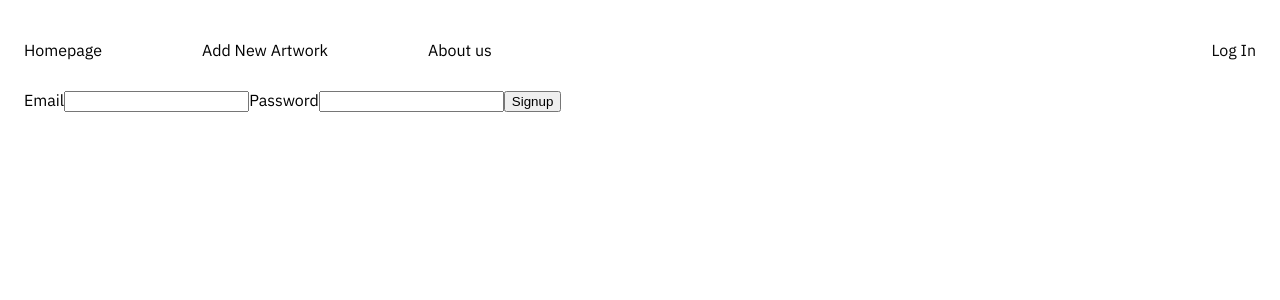
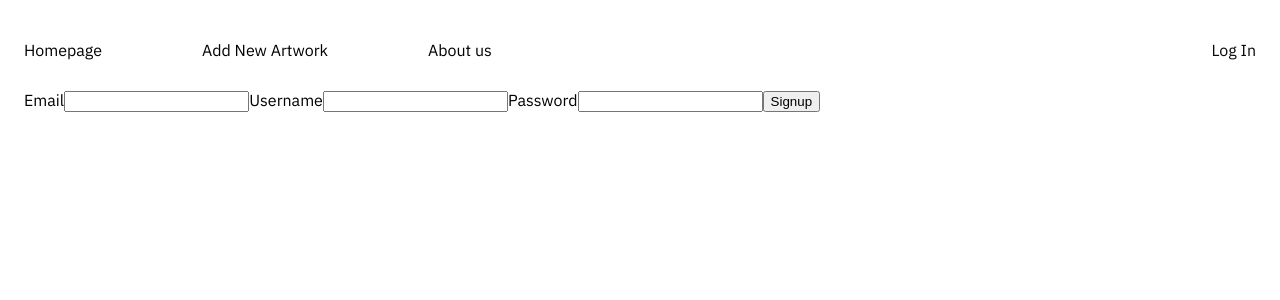
Before and after one commit to andrewnzrv/ironmedia-frontend, a React (Vite) app: page /signup in a window 1280 px wide. Shown: the top 300 px of the page. Built offline with nearby package versions, Linux system fonts and the light colour scheme.

Commit message:
username signup

```diff
--- a/src/components/ArtCard.jsx
+++ b/src/components/ArtCard.jsx
@@ -22,6 +22,7 @@ const ArtCard = ({ art }) => {
           avatar={<Avatar sx={{ bgcolor: blueGrey[300] }}></Avatar>}
           action={<IconButton></IconButton>} //add icon if u want
           title={<span style={{ color: "black" }}>{art.title}</span>}
+          username={username}
 
           //subheader={<span style={{ color: "white" }}>{art.createdAt}</span>}
         />
--- a/src/components/AuthForm.jsx
+++ b/src/components/AuthForm.jsx
@@ -5,15 +5,21 @@ import { AuthContext } from "../contexts/AuthContext";
 const AuthForm = ({ isLogin = false }) => {
   const [email, setEmail] = useState("");
   const [password, setPassword] = useState("");
+  const [username, setUsername] = useState("");
 
   const navigate = useNavigate();
   const { saveToken } = useContext(AuthContext);
 
   const handleEmail = (event) => setEmail(event.target.value);
+  const handleUsername = (event) => setUsername(event.target.value);
 
   const handleSubmit = async (event) => {
     event.preventDefault();
     const reqBody = { email, password };
+
+    if (!isLogin) {
+      reqBody.username = username;
+    }
 
     try {
       const response = await fetch(
@@ -48,6 +54,17 @@ const AuthForm = ({ isLogin = false }) => {
         Email
         <input type="email" required value={email} onChange={handleEmail} />
       </label>
+      {!isLogin && (
+        <label>
+          Username
+          <input
+            type="text"
+            required
+            value={username}
+            onChange={handleUsername}
+          />
+        </label>
+      )}
       <label>
         Password
         <input
--- a/src/components/Navbar.jsx
+++ b/src/components/Navbar.jsx
@@ -1,6 +1,12 @@
 import { Link } from "react-router-dom";
+import { useContext } from "react";
+import { AuthContext } from "../contexts/AuthContext";
 
 const Navbar = () => {
+  const { authToken, username } = useContext(AuthContext);
+  console.log("authToken:", authToken);
+  console.log("username:", username);
+
   return (
     <div className="navbar">
       <div className="main-nav">
@@ -9,7 +15,11 @@ const Navbar = () => {
         <Link to="/about">About us</Link>
       </div>
       <div className="login">
-        <Link to="/login">Log In</Link>
+        {authToken ? (
+          <span>Welcome, {username}!</span>
+        ) : (
+          <Link to="/login">Log In</Link>
+        )}
       </div>
     </div>
   );
--- a/src/main.jsx
+++ b/src/main.jsx
@@ -4,6 +4,7 @@ import App from "./App.jsx";
 import { BrowserRouter } from "react-router-dom";
 import AuthContextProvider from "./contexts/AuthContext.jsx";
 import "./App.css";
+import Navbar from "./components/Navbar.jsx";
 
 ReactDOM.createRoot(document.getElementById("root")).render(
   <React.StrictMode>
```
